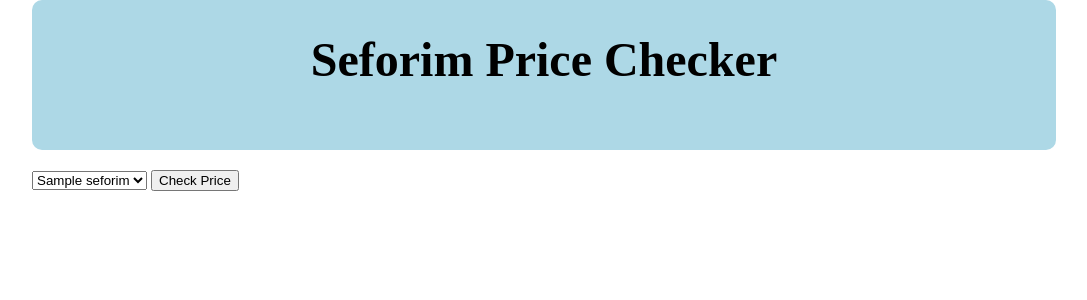
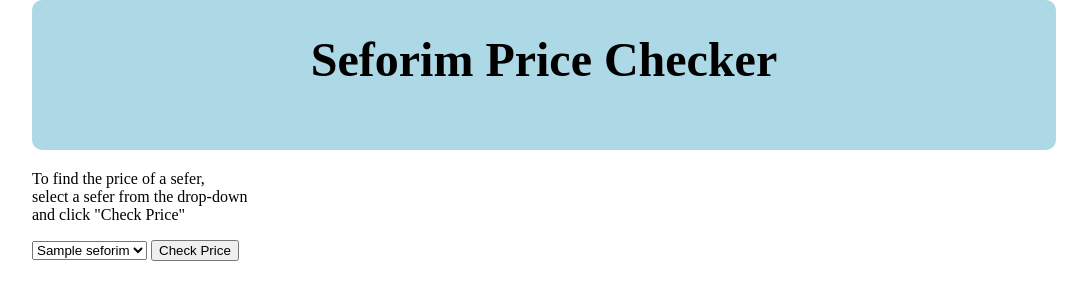
Before and after one commit to AYBox/PCShomework, a PHP site: page / in a window 1280 px wide. Shown: the top 300 px of the page, without its empty margins (96-1183 px from the left). Run offline with PHP 8.4, Linux system fonts and the light colour scheme; tables that the repository leaves empty or names only in its code hold one stand-in row (values such as "Sample post").

Commit message:
minor misc. updates

```diff
--- a/HW_62/index.php
+++ b/HW_62/index.php
@@ -15,16 +15,16 @@
         $results->closeCursor();
 
         if(isset($_GET['name'])){
-        if(empty($_GET['name'])) $error = "You have not selected any sefer";
+            if(empty($_GET['name']))
+                $error = "You have not selected any sefer";
             else{
                 $selectedSefer=$_GET['name'];
                 $query = "SELECT * FROM seforim WHERE name=\"$selectedSefer\"";
                 $results = $db->query($query);
                 $selectedSeferRow = $results->fetch();
                 $results->closeCursor();
-            if(empty($selectedSeferRow)){
+                if(empty($selectedSeferRow))
                     $error="We have no info for a sefer with the name \"$selectedSefer\"";
-            }
             }
     }
     } catch(PDOException $e) {
@@ -64,6 +64,11 @@
         <h1>Seforim Price Checker</h1>
     </header>
     <form>
+        <p>
+            To find the price of a sefer,<br>
+            select a sefer from the drop-down<br>
+            and click "Check Price"
+        </p>
         <select name="name">
             <?php foreach($allSeforimRS as $sefer): ?>
                 <option <?php if(isset($selectedSeferRow['name']) && $selectedSeferRow['name']===$sefer['name']) echo "selected" ?> >
@@ -84,7 +89,7 @@
         endif
     ?>
     <?php
-        if(!empty($error)) echo $error;
+        if(!empty($error)) echo "<p>$error</p>";
     ?>
 </body>
 </html>
```
Lines whose indentation alone changed are shown as unchanged.
